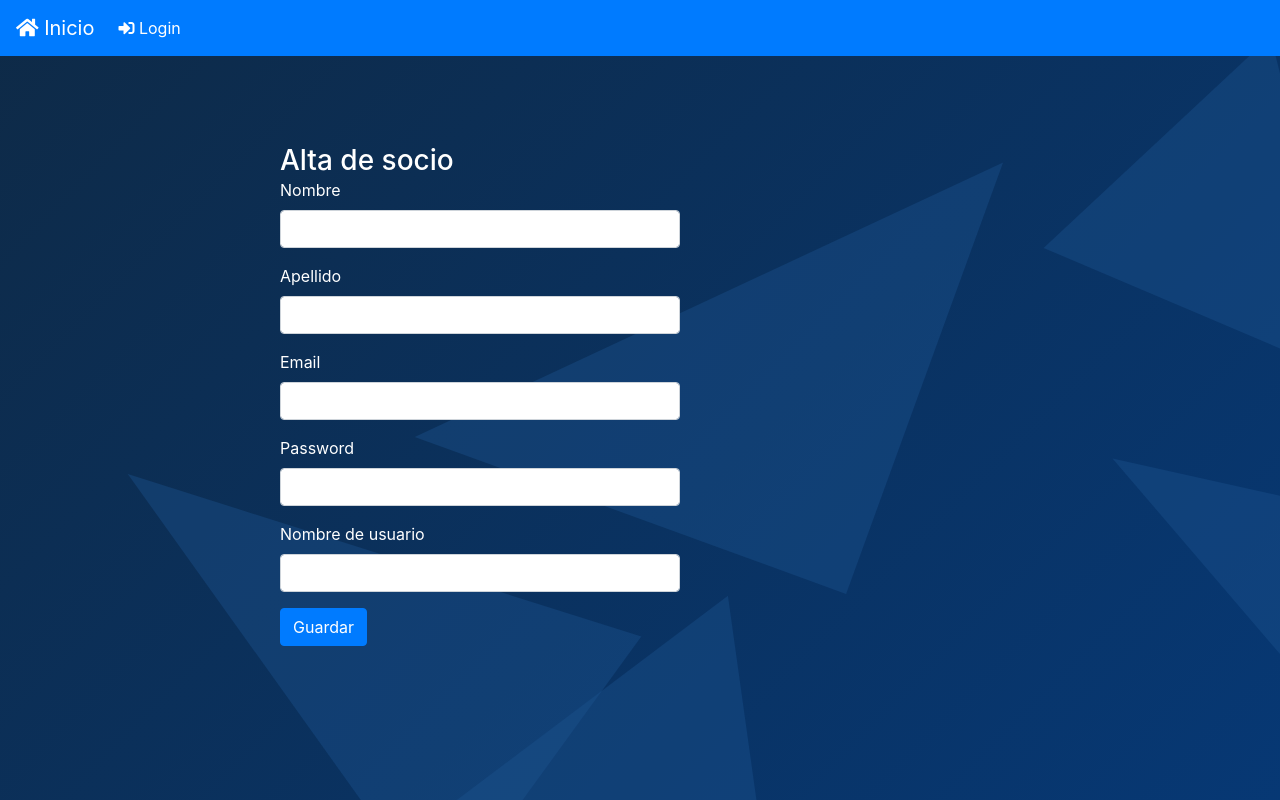
After one commit to TechCashClub/TCC, a Flask app: page /signup in a window 1280 px wide. The commit adds this page. Run offline with Flask 3, Linux system fonts and the light colour scheme; some libraries are stand-ins or nearby versions.

Commit message:
Registro y estilo

```diff
--- a/tcc/app.py
+++ b/tcc/app.py
@@ -4,9 +4,23 @@ from datetime import datetime
 from sqlalchemy.sql import func
 from dotenv import load_dotenv
 from werkzeug.security import generate_password_hash, check_password_hash
-from flask_login import LoginManager, UserMixin, login_user, current_user, login_required
+from flask_login import LoginManager, UserMixin, login_user, current_user, login_required, logout_user
 import os
 from functools import wraps
+
+from flask_wtf import FlaskForm
+from wtforms import StringField, PasswordField, SubmitField
+from wtforms.validators import DataRequired, Email, Length
+
+class FormularioRegistro(FlaskForm):
+
+    nombre = StringField('Nombre', validators=[DataRequired()])
+    apellido = StringField('Apellido', validators=[DataRequired()])
+    email = StringField('Email', validators=[DataRequired(), Email()])
+    password = PasswordField('Password', validators=[DataRequired(), Length(min=6)])
+    username = StringField('Nombre de usuario', validators=[DataRequired()])
+    submit = SubmitField('Guardar')
+
 
 load_dotenv()  #Carga las variables de entorno desde .env
 
@@ -80,7 +94,7 @@ class Socio(db.Model,UserMixin):
     apellido = db.Column(db.String(100), unique=False, nullable=False)
     email = db.Column(db.String(100), unique=True, nullable=False)
     password = db.Column(db.String(512), nullable=False)
-    username = db.Column(db.String(100), unique=True, nullable=False)
+    username = db.Column(db.String(100), unique=False, nullable=False)
     role = db.Column(db.String(20), nullable=False, default='socio')
 
     def check_password(self, password):
@@ -97,6 +111,30 @@ class Socio(db.Model,UserMixin):
 #--------------------------------------------------------------------------------------------------------------------
 
 
+@app.route('/signup', methods=['GET', 'POST'])
+def signup():
+    form = FormularioRegistro()
+    if form.validate_on_submit():
+        usuario_existente = Socio.query.filter_by(email=form.email.data).first() or Socio.query.filter_by(username=form.username.data).first()
+        if usuario_existente:
+            flash('El email o nombre de usuario ya está registrado.', 'warning')
+            return redirect(url_for('signup'))
+
+        # Hashear la contraseña antes de guardarla
+        hashed_password = generate_password_hash(form.password.data)
+
+        nuevo_socio = Socio(
+            nombre=form.nombre.data,
+            apellido=form.apellido.data,
+            email=form.email.data,
+            password=hashed_password,
+            username=form.username.data
+        )
+        db.session.add(nuevo_socio)
+        db.session.commit()
+        flash('Registro completado con éxito.', 'success')
+        return redirect(url_for('login'))
+    return render_template('formulario_registro.html', form=form)
 
 
 
@@ -152,7 +190,7 @@ def require_role(role):
 
 
 @app.route('/index', methods=['GET','POST']) # RUTA INICIAL DE LA APP
-@require_role('admin')
+#@require_role('admin')
 @login_required
 def index():
 
@@ -205,7 +243,8 @@ def login():
 
 @app.route('/logout')
 def logout():
-    session.clear()  # Limpia la sesión para remover cualquier dato del usuario logueado
+    session.clear()
+    logout_user() # Limpia la sesión para remover cualquier dato del usuario logueado
     return redirect(url_for('login'))  # Redirige al usuario a la página de login
 
 
@@ -251,6 +290,12 @@ def eliminar_socio(id):
     db.session.commit()
     #flash('Socio eliminado con éxito.', 'success')
     return redirect(url_for('mostrar_socios'))
+
+
+
+
+
+
 
 @app.route('/socio/<int:id_socio>/editar', methods=['GET', 'POST'])
 @require_role('admin')
@@ -311,7 +356,7 @@ def mostrar_socios():
     return render_template('mostrar_socios.html', socios = socios)
 
 @app.route('/productos') #RUTA PARA MOSTRAR TODOS LOS PRODUCTOS
-@require_role('admin')
+#@require_role('admin')
 def mostrar_productos():
 
     productos = Producto.query.all() # Recupera todos los socios de la base de datos
--- a/tcc/static/estilos.css
+++ b/tcc/static/estilos.css
@@ -49,11 +49,7 @@ label,td,tr,h3,span {
 color: white!important;
 
 }
-card {
-background-color:#4d606c!important;
-color:black!important;
 
-}
 
 
 
@@ -78,7 +74,7 @@ h3 {
 }
 
 .container {
-    max-width: 800px!important; /* Ajusta este valor según tus necesidades */
+    max-width: 800px;
     margin: auto; /* Centra el contenedor en la página */
     padding: 20px;
 }
@@ -96,11 +92,11 @@ h3 {
 
 .card:hover {
     transform: scale(1.05)!important;
-    box-shadow:  0px 8px 4px rgba(28, 244, 8, 0.9) !important;
+    box-shadow:  0px 8px 4px rgba(4, 5, 4, 0.9) !important;
 }
 
 .table-hover tbody tr:hover {
-    background-color: #4d606c!important;  /* Cambia este color al que prefieras */
+    background-color: #4d606c!important;
     color:#384d61!important;
 }
 
--- a/tcc/templates/base.html
+++ b/tcc/templates/base.html
@@ -4,45 +4,84 @@
     <meta charset="UTF-8">
     <meta name="viewport" content="width=device-width, initial-scale=1.0">
     <title>{% block title %}TECH CASH CLUB{% endblock %}</title>
-    <link rel="icon" href="static/img/favicon.ico" type="image/x-icon">
-    <!-- Incluir CSS de Bootstrap -->
+    <link rel="icon" href="{{ url_for('static', filename='img/favicon.ico') }}" type="image/x-icon">
+    <!-- CSS de Bootstrap -->
     <link rel="stylesheet" href="https://maxcdn.bootstrapcdn.com/bootstrap/4.5.2/css/bootstrap.min.css">
+    <!-- Iconos de Font Awesome -->
+    <link rel="stylesheet" href="https://cdnjs.cloudflare.com/ajax/libs/font-awesome/5.15.4/css/all.min.css">
+    <!-- Estilo personalizado -->
     <link rel="stylesheet" href="{{ url_for('static', filename='estilos.css') }}">
+    <!-- Estilo de la barra de navegación -->
+    <style>
+        .navbar-custom {
+            background-color: #007bff; /* Azul Bootstrap */
+        }
+        .navbar-custom .nav-link, .navbar-custom .navbar-brand, .navbar-custom .navbar-text {
+            color: white !important;
+        }
+    </style>
 </head>
 <body>
-    <nav class="navbar navbar-expand-lg navbar-light bg-light sticky-top">
-
-        <a class="navbar-brand" href="{{ url_for('index') }}">Inicio</a>
+    <nav class="navbar navbar-expand-lg navbar-custom sticky-top">
+        <a class="navbar-brand" href="{{ url_for('index') }}">
+            <i class="fas fa-home"></i> Inicio
+        </a>
         <button class="navbar-toggler" type="button" data-toggle="collapse" data-target="#navbarNav" aria-controls="navbarNav" aria-expanded="false" aria-label="Toggle navigation">
             <span class="navbar-toggler-icon"></span>
         </button>
         <div class="collapse navbar-collapse" id="navbarNav">
-            <ul class="navbar-nav">
-                <li class="nav-item">
-                    <a class="nav-link" href="{{ url_for('registro') }}">Crear socios</a>
-                </li>
-                <li class="nav-item">
-                    <a class="nav-link" href="{{ url_for('mostrar_socios') }}">Mostrar socios</a>
-                </li>
-                <li class="nav-item">
-                    <a class="nav-link" href="{{ url_for('registro_productos') }}">Crear productos</a>
-                </li>
-                <li class="nav-item">
-                    <a class="nav-link" href="{{ url_for('mostrar_productos') }}">Mostrar productos</a>
-                    <li class="nav-item ml-auto">
-                        <a class="nav-link" href="{{ url_for('logout') }}">Logout</a>
+            <ul class="navbar-nav mr-auto">
+                {% if current_user.is_authenticated %}
+                    {% if current_user.role == 'admin' %}
+                        <li class="nav-item">
+                            <a class="nav-link" href="{{ url_for('registro') }}">
+                                <i class="fas fa-user-plus"></i> Crear socios
+                            </a>
+                        </li>
+                        <li class="nav-item">
+                            <a class="nav-link" href="{{ url_for('mostrar_socios') }}">
+                                <i class="fas fa-users"></i> Mostrar socios
+                            </a>
+                        </li>
+                        <li class="nav-item">
+                            <a class="nav-link" href="{{ url_for('registro_productos') }}">
+                                <i class="fas fa-box-open"></i> Crear productos
+                            </a>
+                        </li>
+                    {% endif %}
+                    <li class="nav-item">
+                        <a class="nav-link" href="{{ url_for('mostrar_productos') }}">
+                            <i class="fas fa-boxes"></i> Mostrar productos
+                        </a>
                     </li>
-                </li>
+                {% else %}
+                    <li class="nav-item">
+                        <a class="nav-link" href="{{ url_for('login') }}">
+                            <i class="fas fa-sign-in-alt"></i> Login
+                        </a>
+                    </li>
+                {% endif %}
             </ul>
+            {% if current_user.is_authenticated %}
+                <span class="navbar-text mr-3">
+                    <i class="fas fa-user"></i> Bienvenido, {{ current_user.nombre }}
+                </span>
+                <ul class="navbar-nav">
+                    <li class="nav-item">
+                        <a class="nav-link" href="{{ url_for('logout') }}">
+                            <i class="fas fa-sign-out-alt"></i> Logout
+                        </a>
+                    </li>
+                </ul>
+            {% endif %}
         </div>
     </nav>
 
     <div class="container">
-        {% block content %}
-        {% endblock %}
-</div>
+        {% block content %}{% endblock %}
+    </div>
 
-    <!-- Incluir JavaScript de Bootstrap y sus dependencias -->
+    <!-- JS de Bootstrap -->
     <script src="https://code.jquery.com/jquery-3.5.1.slim.min.js"></script>
     <script src="https://cdn.jsdelivr.net/npm/@popperjs/core@2.5.2/dist/umd/popper.min.js"></script>
     <script src="https://maxcdn.bootstrapcdn.com/bootstrap/4.5.2/js/bootstrap.min.js"></script>
--- /dev/null
+++ b/tcc/templates/formulario_registro.html
@@ -0,0 +1,72 @@
+{% extends 'base.html' %}
+<!DOCTYPE html>
+<html lang="en">
+<head>
+    <meta charset="UTF-8">
+    <meta name="viewport" content="width=device-width, initial-scale=1.0">
+    <title>formulario de registro</title>
+</head>
+<body>
+
+
+{% block content %}
+<div class="center-form">
+    <div class="form-width">
+        <div class="container mt-5">
+            <h3>Alta de socio</h3>
+            <form method="POST" action="{{ url_for('signup') }}">
+                {{ form.hidden_tag() }}
+                <div class="mb-3">
+                    {{ form.nombre.label(class="form-label") }}
+                    {{ form.nombre(class="form-control") }}
+                    {% if form.nombre.errors %}
+                        <div class="alert alert-danger">{{ form.nombre.errors[0] }}</div>
+                    {% endif %}
+                </div>
+                <div class="mb-3">
+                    {{ form.apellido.label(class="form-label") }}
+                    {{ form.apellido(class="form-control") }}
+                    {% if form.apellido.errors %}
+                        <div class="alert alert-danger">{{ form.apellido.errors[0] }}</div>
+                    {% endif %}
+                </div>
+                <div class="mb-3">
+                    {{ form.email.label(class="form-label") }}
+                    {{ form.email(class="form-control") }}
+                    {% if form.email.errors %}
+                        <div class="alert alert-danger">{{ form.email.errors[0] }}</div>
+                    {% endif %}
+                </div>
+                <div class="mb-3">
+                    {{ form.password.label(class="form-label") }}
+                    {{ form.password(class="form-control") }}
+                    {% if form.password.errors %}
+                        <div class="alert alert-danger">{{ form.password.errors[0] }}</div>
+                    {% endif %}
+                </div>
+                <div class="mb-3">
+                    {{ form.username.label(class="form-label") }}
+                    {{ form.username(class="form-control") }}
+                    {% if form.username.errors %}
+                        <div class="alert alert-danger">{{ form.username.errors[0] }}</div>
+                    {% endif %}
+                </div>
+                {% if form.errors %}
+<div class="alert alert-danger">
+  <strong>Errores en el formulario:</strong>
+  {% for field, errors in form.errors.items() %}
+    {% for error in errors %}
+      <p>{{ form[field].label.text }}: {{ error }}</p>
+    {% endfor %}
+  {% endfor %}
+</div>
+{% endif %}
+
+                <button type="submit" class="btn btn-primary">Guardar</button>
+            </form>
+        </div>
+    </div>
+</div>
+{% endblock %}
+</body>
+</html>
```
Also changed, not shown: tcc/templates/login.html (+14 -1 lines), tcc/templates/mostrar_productos.html (+35 -10 lines), 1 other file.
